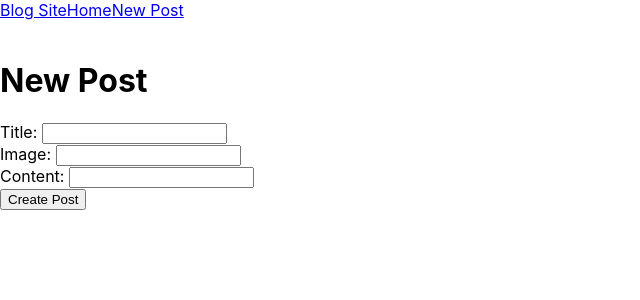
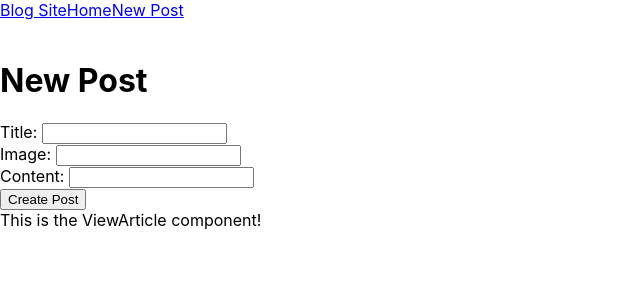
Before and after one commit to leonndp/mern-blog-site, a React (Create React App) app: page /new in a window 1280 px wide. Shown: the top 300 px of the page, without its empty margins (0-640 px from the left). Built offline with nearby package versions, Linux system fonts and the light colour scheme.

Commit message:
Connected backend to NewArticle component

```diff
--- a/src/App.js
+++ b/src/App.js
@@ -4,7 +4,7 @@ import { BrowserRouter as Router, Route } from 'react-router-dom';
 import Navbar from './components/Navbar';
 import ArticlesList from './components/ArticlesList';
 import NewArticle from './components/NewArticle';
-// import ViewArticle from './components/ViewArticle';
+import ViewArticle from './components/ViewArticle';
 import EditArticle from './components/EditArticle';
 
 function App() {
@@ -15,6 +15,7 @@ function App() {
         <br/>
         <Route path="/" exact component={ArticlesList} />
         <Route path="/new" component={NewArticle} />
+        <Route path="/:id" exact component={ViewArticle} />
         <Route path="/:id/edit" component={EditArticle} />
       </div>
     </Router>
--- a/src/components/NewArticle.js
+++ b/src/components/NewArticle.js
@@ -1,4 +1,5 @@
 import React from 'react';
+import axios from 'axios';
 
 export default class NewArticle extends React.Component {
 	constructor(props){
@@ -47,6 +48,9 @@ export default class NewArticle extends React.Component {
 
 		console.log(article);
 
+		axios.post('http://localhost:5000/articles/add', article)
+			.then(res => console.log(res.data));
+
 		window.location = '/';
 	}
 
--- /dev/null
+++ b/src/components/ViewArticle.js
@@ -0,0 +1,9 @@
+import React from 'react';
+
+export default class ViewArticle extends React.Component {
+	render() {
+		return (
+			<div>This is the ViewArticle component!</div>
+		)
+	}
+}
```
